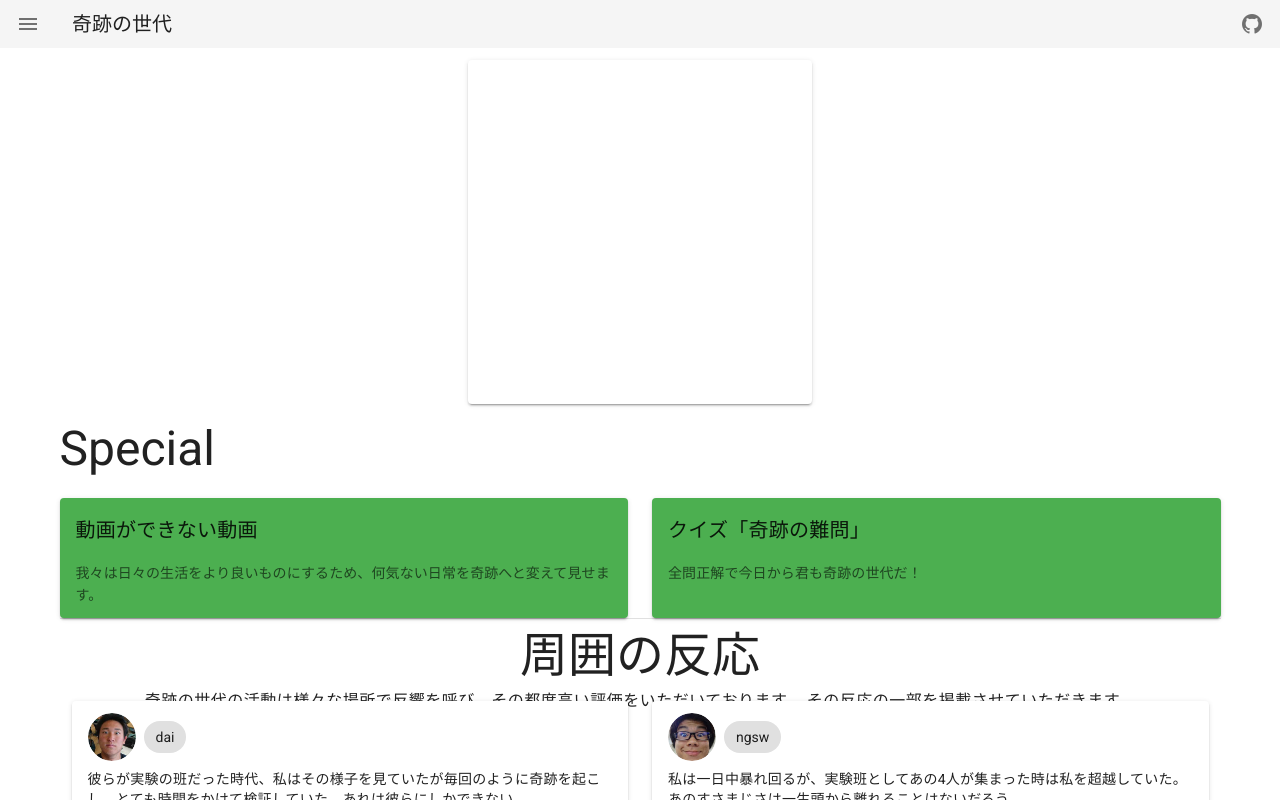
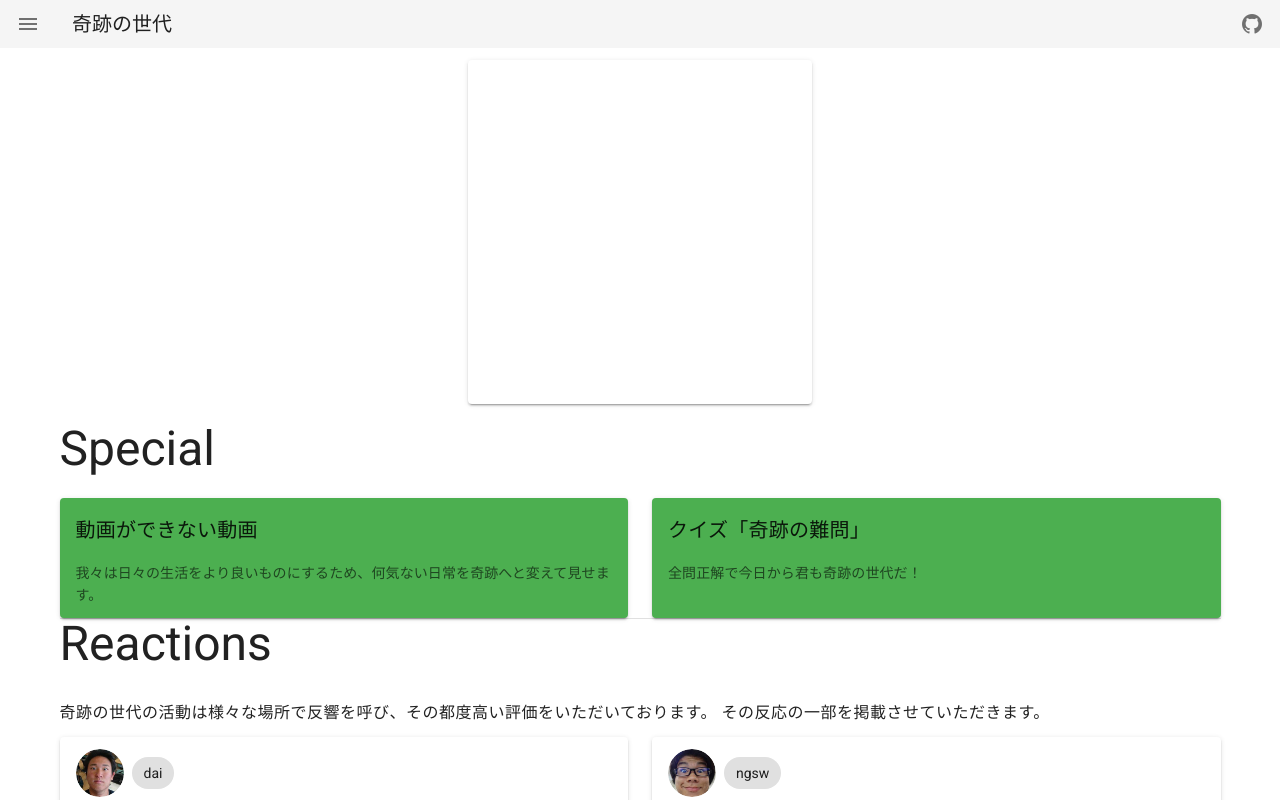
Before and after one commit to prismistim/gen-of-miracles, a Nuxt app: page / in a window 1280 px wide. Shown: the top 800 px of the page. Built offline with nearby package versions, Linux system fonts and the light colour scheme.

Commit message:
change: 周囲の反応コンポーネントのデザインを統一

```diff
--- a/components/Reactions.vue
+++ b/components/Reactions.vue
@@ -1,14 +1,18 @@
 <template>
-  <v-container fluid>
-    <div>
-      <div class="text-h3 text-center mb-2">
-        周囲の反応
-      </div>
-      <div class="text-body-1 text-center">
-        奇跡の世代の活動は様々な場所で反響を呼び、その都度高い評価をいただいております。
-        その反応の一部を掲載させていただきます。
-      </div>
-    </div>
+  <div>
+    <v-row>
+      <v-col cols="12">
+        <div class="text-h3 mb-2">
+          Reactions
+        </div>
+      </v-col>
+      <v-col cols="12">
+        <div class="text-body-1">
+          奇跡の世代の活動は様々な場所で反響を呼び、その都度高い評価をいただいております。
+          その反応の一部を掲載させていただきます。
+        </div>
+      </v-col>
+    </v-row>
     <v-row>
       <reaction-item
         v-for="item in reactions"
@@ -17,7 +21,7 @@
         :description="item.description"
       />
     </v-row>
-  </v-container>
+  </div>
 </template>
 
 <script lang="ts">
```
